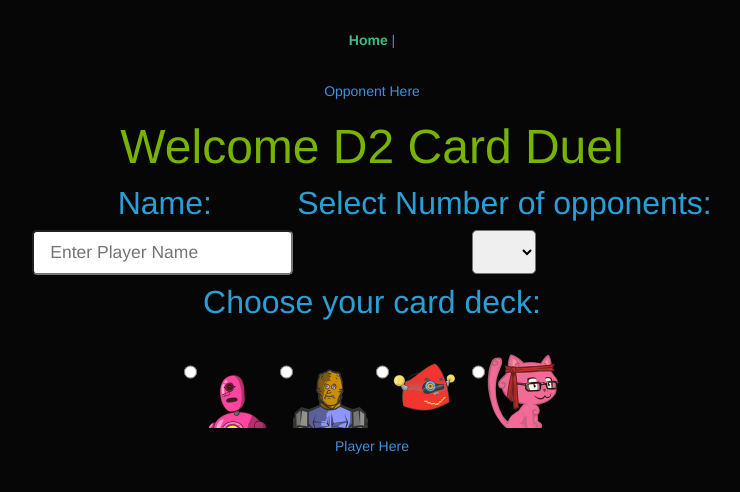
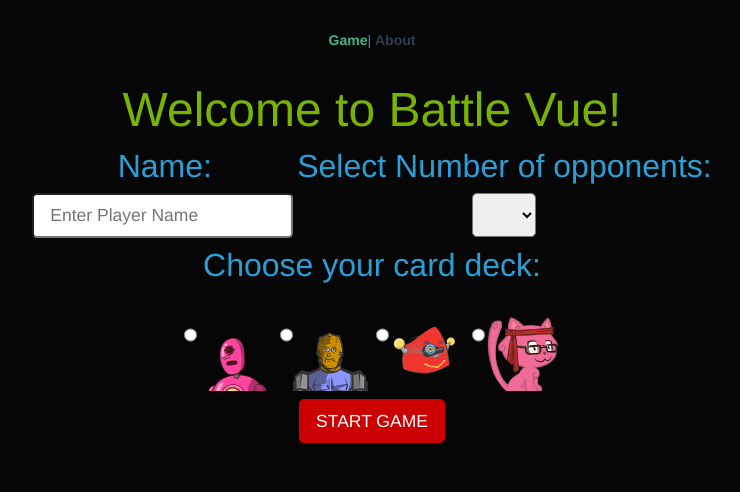
Before and after one commit to djdavis23/battle-cards, a Vue app: page /#/ in a window 1280 px wide. Shown: the top 492 px of the page, without its empty margins (268-1008 px from the left). Built offline with nearby package versions, Linux system fonts and the light colour scheme.

Commit message:
refactored components to create persistent active game

```diff
--- a/public/index.html
+++ b/public/index.html
@@ -10,7 +10,7 @@
     crossorigin="anonymous">
   <link href="https://stackpath.bootstrapcdn.com/font-awesome/4.7.0/css/font-awesome.min.css" rel="stylesheet" integrity="sha384-wvfXpqpZZVQGK6TAh5PVlGOfQNHSoD2xbE+QkPxCAFlNEevoEH3Sl0sibVcOQVnN"
     crossorigin="anonymous">
-  <title>D2 Card Duel</title>
+  <title>Battle Vue</title>
 </head>
 
 <body>
--- a/src/App.vue
+++ b/src/App.vue
@@ -1,7 +1,8 @@
 <template>
   <div id="app">
     <div id="nav">
-      <router-link to="/">Home</router-link> |
+      <router-link to="/">Game</router-link>|
+      <router-link to="/about">About</router-link>
     </div>
     <router-view/>
   </div>
--- a/src/components/Player.vue
+++ b/src/components/Player.vue
@@ -1,7 +1,20 @@
 <template>
   <div class="player row">
     <div class="col-md-12">
-      <p>Player Here</p>
+      <h3>{{player.name}}</h3>
+      <h3>Cards Remaining: {{player.remainingCards}}</h3>
+      <div class="col-md-12"></div>
+      <div class="hand row justify-content-center">
+        <div class="card mb-3 col-md-2" v-for="card in player.hand" :key="card.id">
+          <h5 class=" card-header ">{{card.name}}</h5>
+          <img style="height: 200px; width: 100%; display: block; " :src="card.img " alt="Card image ">
+          <ul class="list-group list-group-flush ">
+            <li class="list-group-item ">Attack: {{card.attack}}</li>
+            <li class="list-group-item ">Defense: {{card.defense}}</li>
+            <li class="list-group-item ">Health: {{card.health}}</li>
+          </ul>
+        </div>
+      </div>
     </div>
   </div>
 </template>
@@ -21,12 +34,18 @@
     },
 
     computed: {
-
+      player() {
+        return this.$store.state.game.players[0]
+      }
     }
 
   }
 </script>
 
-<!-- Add "scoped" attribute to limit CSS to this component only -->
+<!-- Add "scoped " attribute to limit CSS to this component only -->
 <style scoped>
+  .card:hover {
+    cursor: pointer;
+    border: 1px solid green;
+  }
 </style>
--- a/src/router.js
+++ b/src/router.js
@@ -1,6 +1,8 @@
 import Vue from 'vue'
 import Router from 'vue-router'
-import Home from './views/Home.vue'
+import Game from './views/Game.vue'
+import About from './views/About.vue'
+import ActiveGame from './views/ActiveGame.vue'
 
 Vue.use(Router)
 
@@ -8,8 +10,18 @@ export default new Router({
   routes: [
     {
       path: '/',
-      name: 'home',
-      component: Home
+      name: 'game',
+      component: Game
+    },
+    {
+      path: '/about',
+      name: 'about',
+      component: About
+    },
+    {
+      path: '/game/:gameId',
+      name: 'activeGame',
+      component: ActiveGame
     }
   ]
 })
--- a/src/store.js
+++ b/src/store.js
@@ -1,6 +1,7 @@
 import Vue from 'vue'
 import Vuex from 'vuex'
 import Axios from 'axios'
+import router from './router'
 
 Vue.use(Vuex)
 const gameApi = Axios.create({
@@ -10,24 +11,32 @@ const gameApi = Axios.create({
 
 export default new Vuex.Store({
   state: {
-    game: {},
-    gameStarted: false
+    game: {}
   },
 
   mutations: {
     setGame(state, data) {
       state.game = data
-      state.gameStarted = true
+      router.push({ name: 'activeGame', params: { gameId: state.game.id } })
       console.log("game: ", state.game)
     }
   },
   actions: {
-    initiateGame({ commit, dispatch }, gameConfig) {
+    startGame({ commit, dispatch }, gameConfig) {
       console.log("config: ", gameConfig)
       gameApi.post('', gameConfig)
         .then(res => {
           commit('setGame', res.data)
         })
+        .catch(err => console.log(err.message))
+    },
+
+    getGame({ commit, dispatch }, gameId) {
+      gameApi.get('/' + gameId)
+        .then(res => {
+          commit('setGame', res.data)
+        })
+        .catch(err => console.error(err.message))
     }
   }
 })
--- /dev/null
+++ b/src/views/About.vue
@@ -0,0 +1,23 @@
+<template>
+  <div class="about container">
+    <div class="row">
+      <div class="col-md-6 offset-md-3">
+        <h1>About Battle Vue</h1>
+        <p>Purpose here</p>
+        <p>Game Rules</p>
+      </div>
+    </div>
+  </div>
+</template>
+
+
+<script>
+  export default {
+
+  }
+
+</script>
+
+
+<style>
+</style>
--- /dev/null
+++ b/src/views/ActiveGame.vue
@@ -0,0 +1,36 @@
+<template>
+  <div class="active-game container">
+    <Opponents />
+    <h1>Ready to Fight</h1>
+    <Player />
+  </div>
+</template>
+
+<script>
+  import Opponents from '@/components/Opponents.vue'
+  import Player from '@/components/Player.vue'
+
+  export default {
+    mounted() {
+      let gameId = this.$route.params.gameId
+      if (!this.activeGame.id) {
+        this.$store.dispatch('getGame', gameId)
+      }
+    },
+
+    components: {
+      Player,
+      Opponents
+    },
+
+    computed: {
+      activeGame() {
+        return this.$store.state.game
+      }
+    }
+  }
+</script>
+
+
+<style>
+</style>
--- /dev/null
+++ b/src/views/Game.vue
@@ -0,0 +1,74 @@
+<template>
+  <div class="home container">
+    <div class="game-initiate row">
+      <div class="col-md-12">
+        <h2 class="text-success">Welcome to Battle Vue!</h2>
+        <form @submit.prevent="startGame">
+          <label for="player-name"><h4 class="text-primary">Name:</h4>
+            <input class="form-control-lg" v-model="gameConfig.playerName" type="text" name="player-name" placeholder="Enter Player Name"
+            />&nbsp
+          </label>
+          <label for="opponents"><h4 class="text-primary">Select Number of opponents: </h4>
+            <select class="form-control-lg" v-model="gameConfig.opponents" name="opponents">
+              <option value="1">1</option>
+              <!-- <option value="2">2</option>
+              <option value="3">3</option>
+              <option value="4">4</option> -->
+            </select>
+          </label><br>
+          <label for="deck"><h4 class="text-primary">Choose your card deck:</h4><br>
+            <input class="form-control-lg" type="radio" name="deck" v-model="gameConfig.set" value=1><img src="../assets/deck1.png"
+              height="75" alt="" />&nbsp
+            <input class="form-control-lg" type="radio" name="deck" v-model="gameConfig.set" value=2><img src="../assets/deck2.png"
+              height="75" alt="" />&nbsp
+            <input class="form-control-lg" type="radio" name="deck" v-model="gameConfig.set" value=3><img src="../assets/deck3.png"
+              height="75" alt="" />&nbsp
+            <input class="form-control-lg" type="radio" name="deck" v-model="gameConfig.set" value=4><img src="../assets/deck4.png"
+              height="75" alt="" />
+          </label><br>
+          <button class="btn btn-danger btn-lg" type="submit">START GAME</button>
+        </form>
+      </div>
+    </div>
+  </div>
+</template>
+
+<script>
+  // @ is an alias to /src
+  // import Opponents from "@/components/Opponents.vue";
+  // import Player from "@/components/Player.vue";
+  // import GameControl from '@/components/GameControl.vue'
+
+  export default {
+    name: 'game',
+    components: {
+      // Opponents,
+      // Player,
+      // GameControl
+    },
+    data() {
+      return {
+        gameConfig: {
+          playerName: '',
+          opponents: 0,
+          set: 0
+        }
+      }
+    },
+
+    methods: {
+      startGame(gameConfig) {
+        this.$store.dispatch('startGame', this.gameConfig)
+      }
+
+    },
+
+    computed: {
+
+    }
+  }
+
+</script>
+
+<style scoped>
+</style>
--- a/src/views/Home.vue
+++ /dev/null
@@ -1,47 +0,0 @@
-<template>
-  <div class="home container">
-    <Opponents />
-    <GameInitiate v-if="!gameStarted" v-on:startGame="initiateGame" />
-    <GameControl v-if="gameStarted" />
-    <Player />
-  </div>
-</template>
-
-<script>
-  // @ is an alias to /src
-  import Opponents from "@/components/Opponents.vue";
-  import Player from "@/components/Player.vue";
-  import GameInitiate from '@/components/GameInitiate.vue';
-  import GameControl from '@/components/GameControl.vue'
-
-  export default {
-    name: 'home',
-    components: {
-      Opponents,
-      Player,
-      GameInitiate,
-      GameControl
-    },
-    data() {
-      return {
-
-      }
-    },
-
-    methods: {
-      initiateGame(gameConfig) {
-        this.$store.dispatch('initiateGame', gameConfig)
-      }
-
-    },
-
-    computed: {
-      gameStarted() {
-        return this.$store.state.gameStarted
-      }
-    }
-  }
-</script>
-
-<style scoped>
-</style>
```
